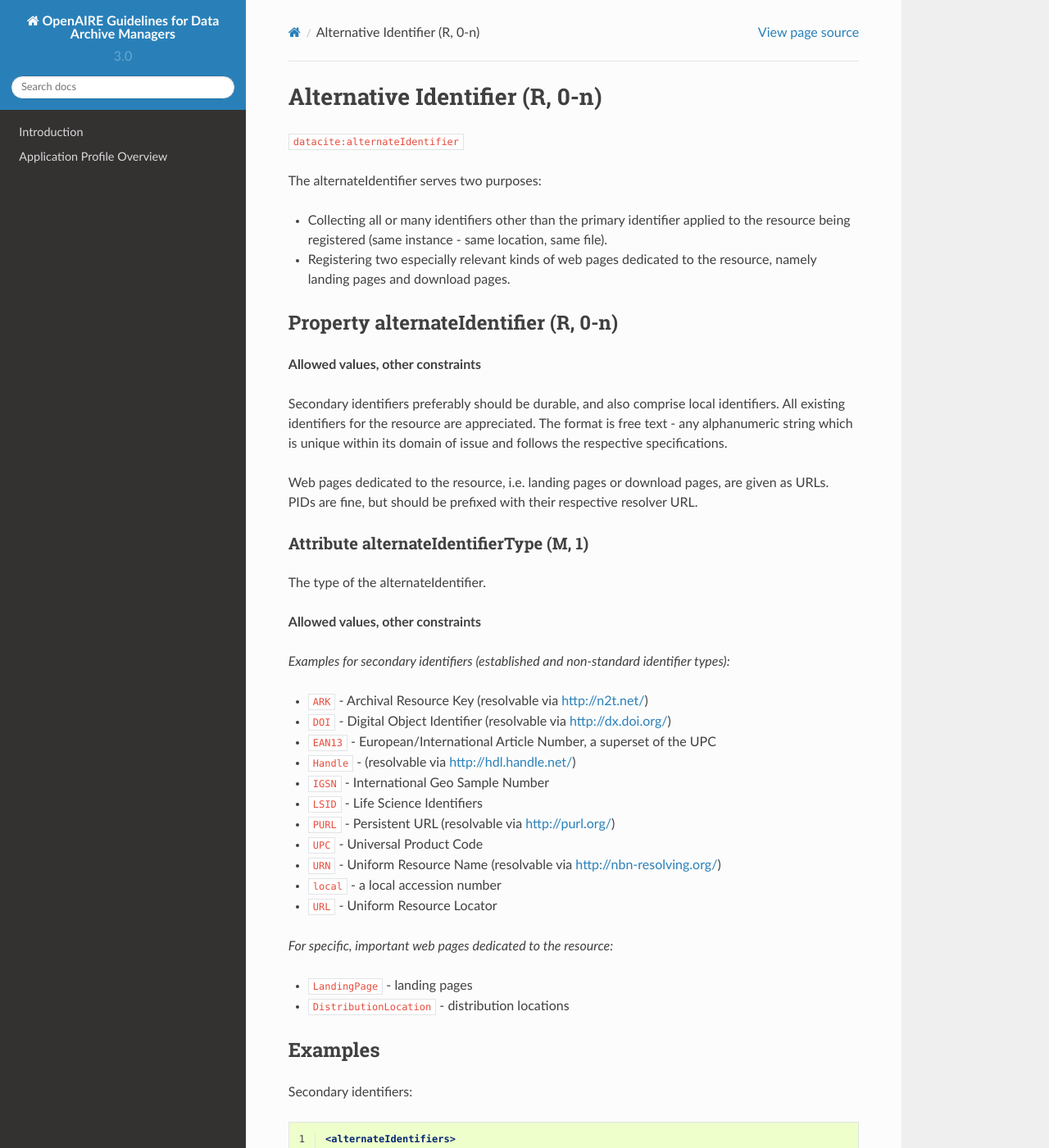
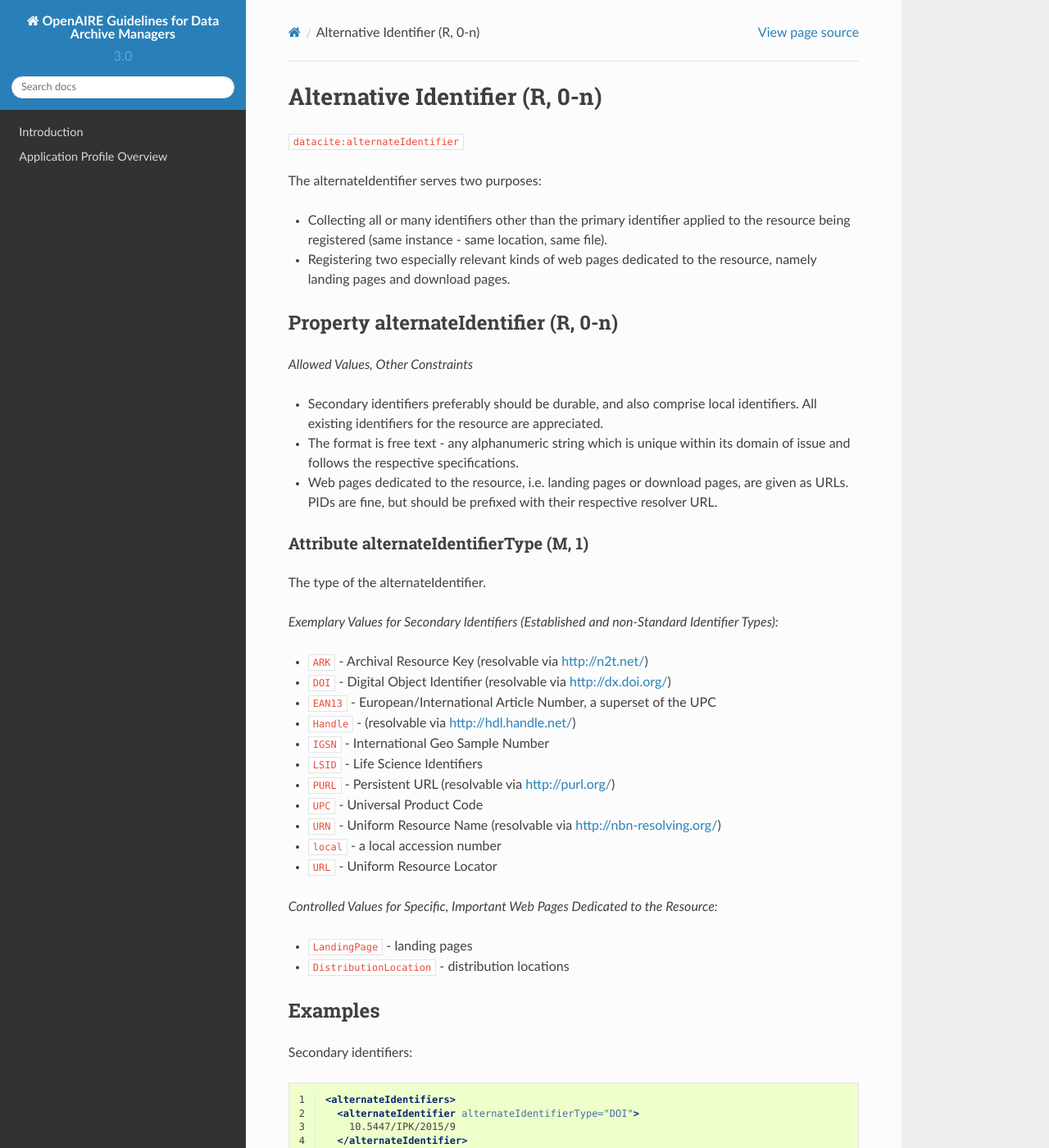
Before and after one commit to openaire/guidelines-data-archives, a Sphinx documentation site: the page built from docs/field_alternateidentifier.rst, in a window 1280 px wide and 1400 px high. Shown: the whole window at 82% size. Built offline with Sphinx 7.4.7 and the Read the Docs theme 2.0.0, drawn with Linux system fonts in a browser that asks for light colours; a script that is not in the unit is left out.

Commit message:
Update field_alternateidentifier.rst

```diff
--- a/docs/field_alternateidentifier.rst
+++ b/docs/field_alternateidentifier.rst
@@ -15,11 +15,11 @@ The alternateIdentifier serves two purposes:
 Property alternateIdentifier (R, 0-n)
 ----------------
 
-**Allowed values, other constraints**
+*Allowed Values, Other Constraints*
 
-Secondary identifiers preferably should be durable, and also comprise local identifiers. All existing identifiers for the resource are appreciated. The format is free text - any alphanumeric string which is unique within its domain of issue and follows the respective specifications.
-
-Web pages dedicated to the resource, i.e. landing pages or download pages, are given as URLs. PIDs are fine, but should be prefixed with their respective resolver URL.
+* Secondary identifiers preferably should be durable, and also comprise local identifiers. All existing identifiers for the resource are appreciated.
+* The format is free text - any alphanumeric string which is unique within its domain of issue and follows the respective specifications.
+* Web pages dedicated to the resource, i.e. landing pages or download pages, are given as URLs. PIDs are fine, but should be prefixed with their respective resolver URL.
 
 .. _d:alternateidentifiertype:
 
@@ -28,9 +28,7 @@ Attribute alternateIdentifierType (M, 1)
 
 The type of the alternateIdentifier.
 
-**Allowed values, other constraints**
-
-*Examples for secondary identifiers (established and non-standard identifier types):*
+*Exemplary Values for Secondary Identifiers (Established and non-Standard Identifier Types):*
 
 * ``ARK`` - |ARK|
 * ``DOI`` - |DOI|
@@ -44,7 +42,7 @@ The type of the alternateIdentifier.
 * ``local`` - a local accession number
 * ``URL`` - |URL|
 
-*For specific, important web pages dedicated to the resource:*
+*Controlled Values for Specific, Important Web Pages Dedicated to the Resource:*
 
 * ``LandingPage`` - landing pages
 * ``DistributionLocation`` - distribution locations
```
